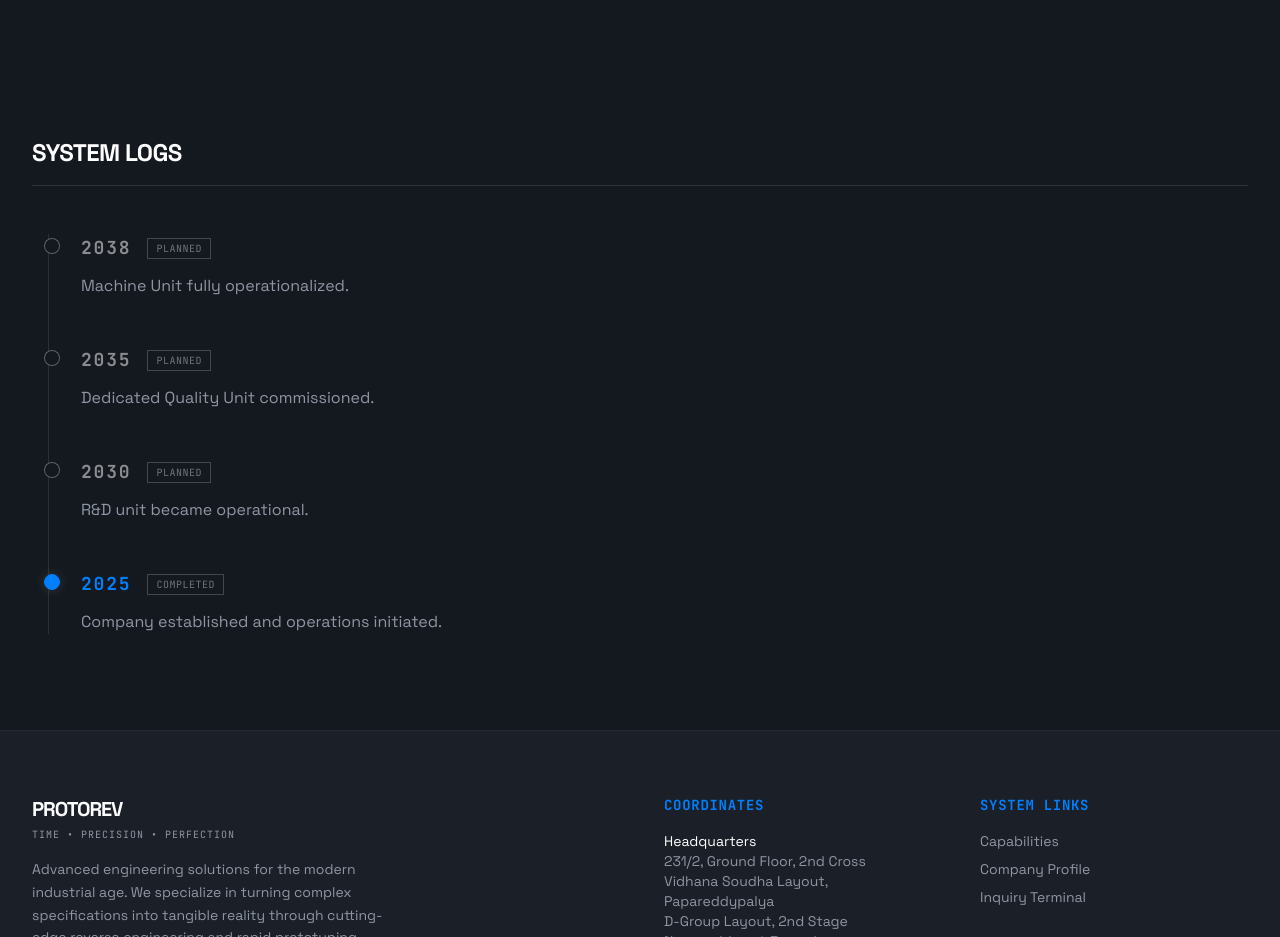
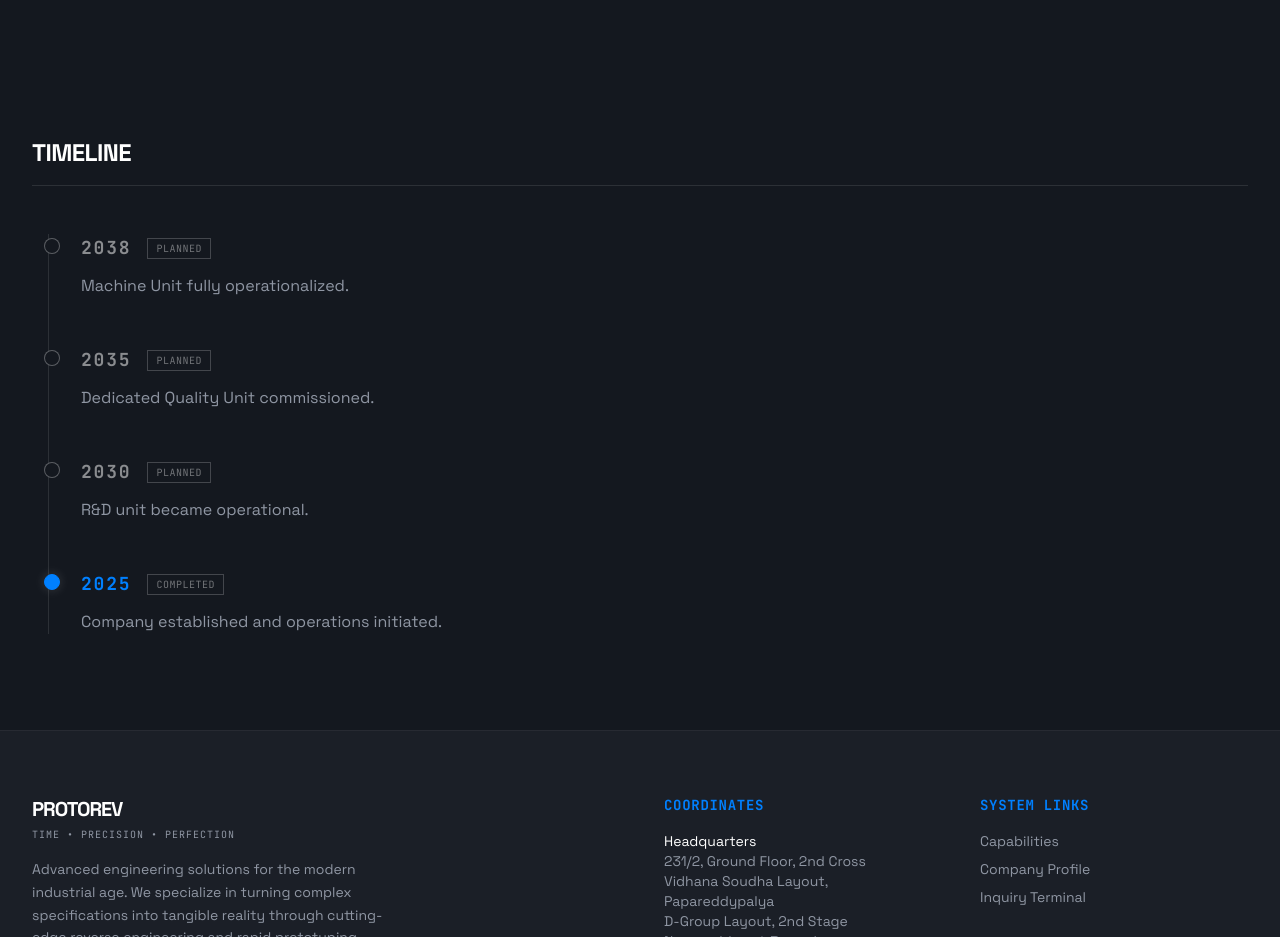
Before and after one commit to manoj633/protorev3d-v1, a React (Vite) app: page /about in a window 1280 px wide. Shown: the part 2360-3297 px from the top of the page. Built offline with nearby package versions, Linux system fonts and the light colour scheme; no server answers; a web font is replaced by a local one.

Commit message:
Renamed header in About

```diff
--- a/src/pages/About.tsx
+++ b/src/pages/About.tsx
@@ -233,7 +233,7 @@ export default function About() {
         {/* System Logs */}
         <section>
           <h3 className="text-2xl font-bold text-white uppercase mb-12 border-b border-white/10 pb-4">
-            System Logs
+            Timeline
           </h3>
 
           <div className="space-y-12 border-l border-white/10 ml-4 pl-8 relative">
```
